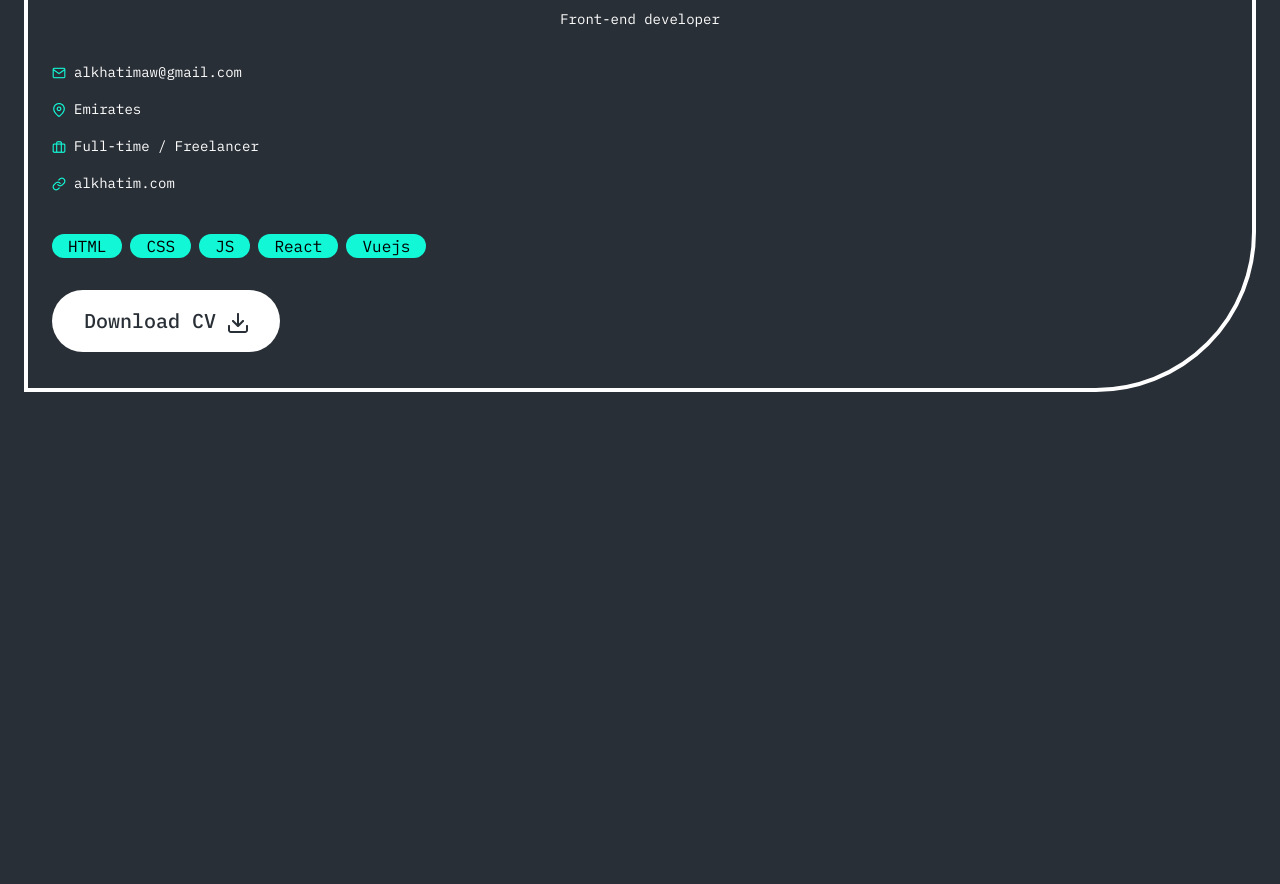
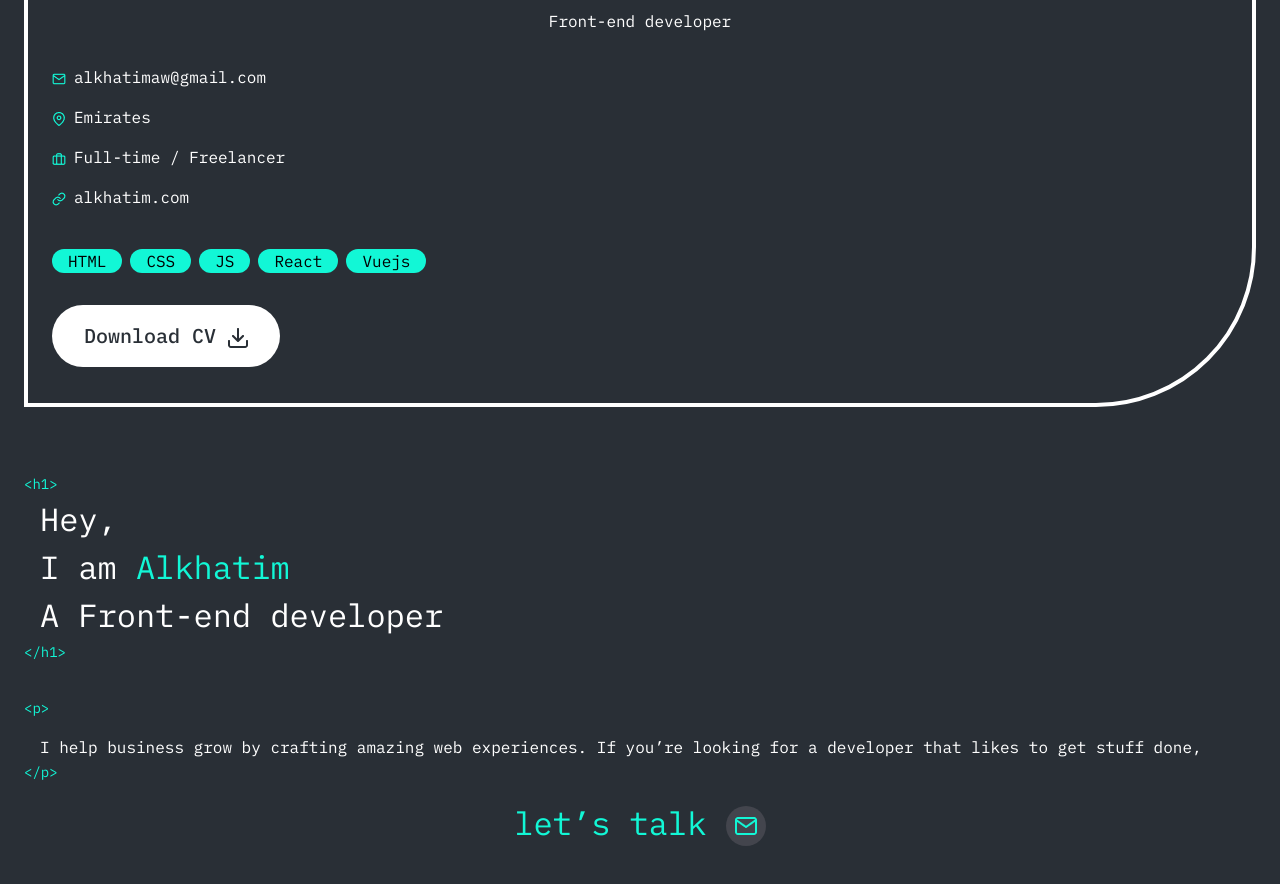
Before and after one commit to Ahmed-Alkhatim/portfolio, a Next.js app: page / in a window 1280 px wide. Shown: the part 308-1192 px from the top of the page. Before the commit the page ends 900 px from the top, so only its background shows below. Built offline with nearby package versions, Linux system fonts and the light colour scheme.

Commit message:
Hello Section

```diff
--- /dev/null
+++ b/src/app/Hello.js
@@ -0,0 +1,27 @@
+import { Container } from "@/components"
+
+export default () => {
+    return(
+        <Container>
+        <div className="space-y-[32px]">
+            <div>
+                <span className="text-primary text-sm">{'<h1>'}</span>
+                <h2 className="text-lg ps-[16px]">
+                    Hey, <br />
+                    I am <span className="text-primary">Alkhatim</span> <br />
+                    A Front-end developer <br />
+                </h2>
+                <span className="text-primary text-sm">{'</h1>'}</span>
+            </div>
+            <div className="space-y-[16px]">
+                <span className="text-primary text-sm">{'<p>'}</span>
+                <h2 className="text-medium ps-[16px]">
+                    I help business grow by crafting amazing web experiences. If you’re looking for a developer that likes to get stuff done,
+                </h2>
+                <span className="text-primary text-sm">{'</p>'}</span>
+                <h3 className="text-lg text-center text-primary text-bold">let’s talk <span className="inline-flex items-center justify-center bg-gray w-[40px] h-[40px] rounded-full "><img src = "/message.png" className="inline"/></span></h3>
+            </div>
+        </div>
+        </Container>
+    )
+}
--- a/src/app/page.js
+++ b/src/app/page.js
@@ -1,13 +1,13 @@
 import { Header } from "@/components";
 import MyInfo from "./MyInfo";
+import Hello from "./Hello";
 
 export default function Home() {
   return (
-    <div className="pb-[200px]">
+    <div className="pb-[200px] space-y-[64px]">
       <Header />
-      <div className="mt-[64px]">
-        <MyInfo/>
-      </div>
+      <MyInfo/>
+      <Hello />
     </div>
   );
 }
--- a/src/components/app/Header.js
+++ b/src/components/app/Header.js
@@ -2,7 +2,7 @@ export default function Header() {
 
     return(
         <div className="container py-[24px]">
-            <h1 className="text-medium text-[#FFF] flex justify-between">
+            <h1 className="text-sm text-[#FFF] flex justify-between">
                 <div className="space-x-1">
                     <span className="text-primary">{'<C/>'}</span>
                     <span>Ahmed alkhatim</span>
--- a/tailwind.config.js
+++ b/tailwind.config.js
@@ -12,10 +12,12 @@ module.exports = {
       },
       colors: {
         'primary' : '#12F7D6',
-        'primary-100' : '#98FAEC'
+        'primary-100' : '#98FAEC',
+        'gray' : '#43454D'
       },
       fontSize  : {
-        'medium' : '14px',
+        'sm' : '14px',
+        'medium' : '16px',
         'lg' : '32px',
       }
     },
```
Also changed, not shown: public/message.png (added).
